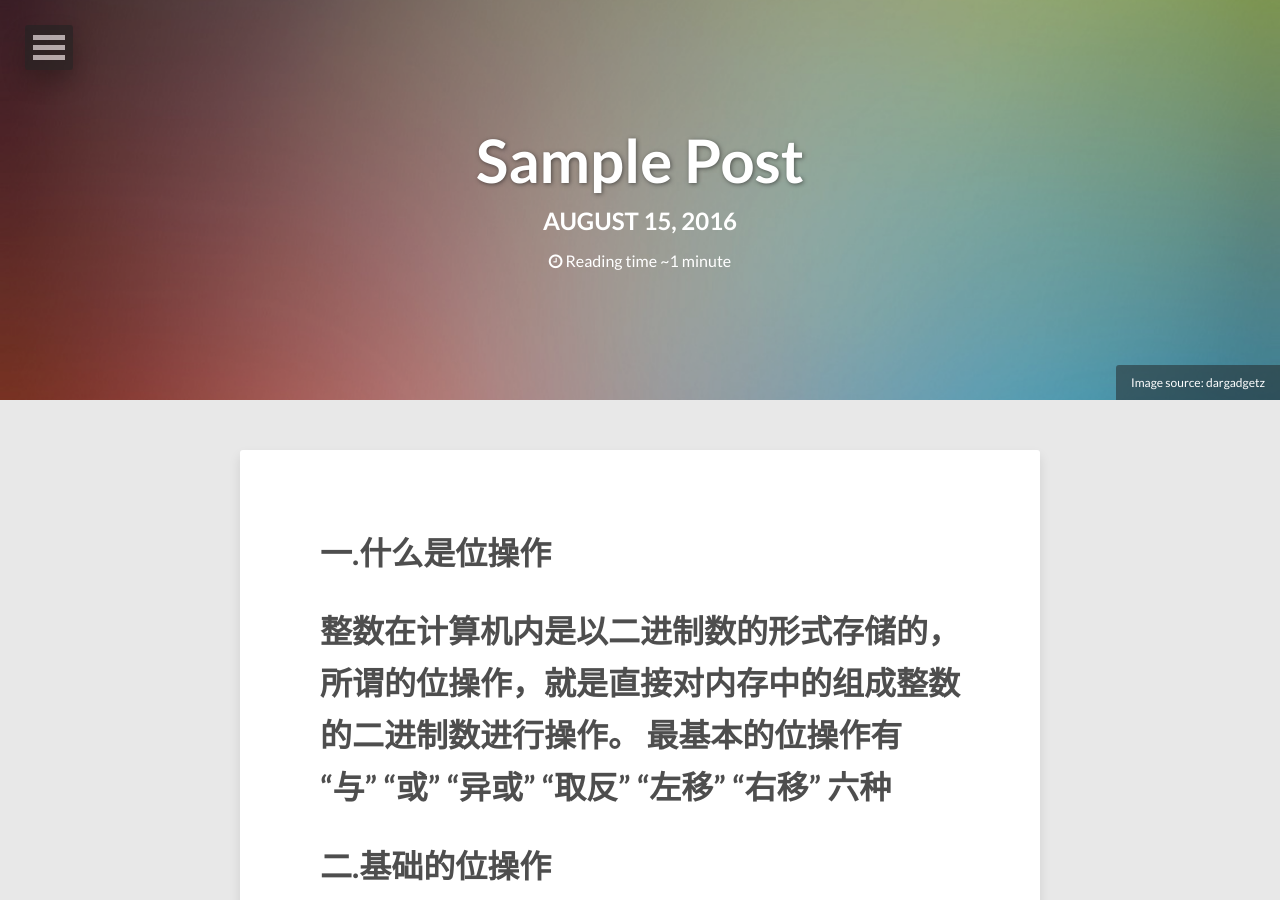
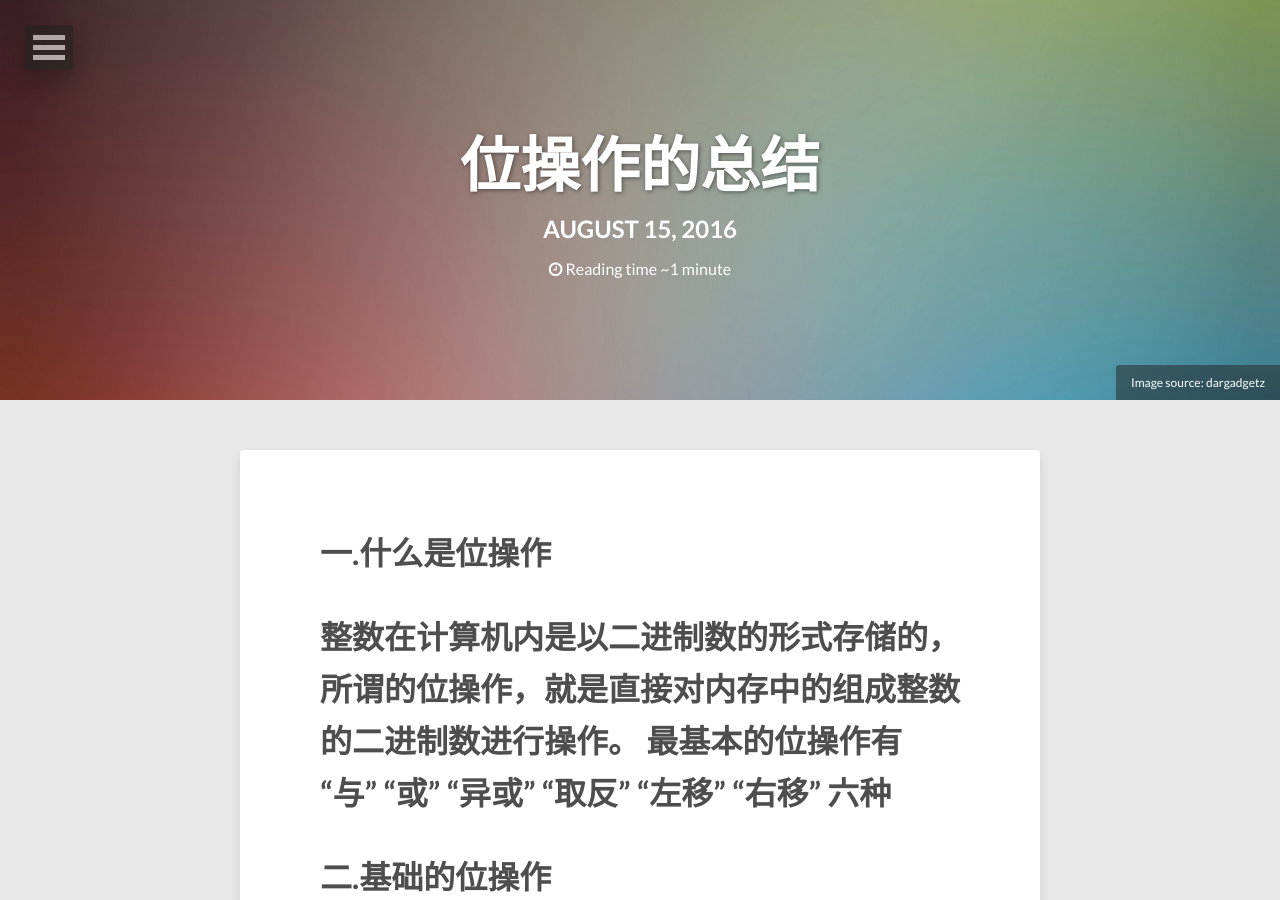
Before and after one commit to Kelvinmao/kelvinmao.github.io, a Jekyll site: the page built from _posts/2016-08-15-位操作的总结.md, in a window 1280 px wide and 900 px high. Built offline with Jekyll 4.4.1, drawn with Linux system fonts in a browser that asks for light colours; nearby versions of some CDN libraries.

Commit message:
Update 2016-08-15-位操作的总结.md

```diff
--- a/_posts/2016-08-15-位操作的总结.md
+++ b/_posts/2016-08-15-位操作的总结.md
@@ -1,6 +1,6 @@
 ---
 layout: post
-title: Sample Post
+title: 位操作的总结
 description: "记录了自己学习位操作过程中的体会，列举常见的位操作的应用"
 modified: 2014-12-24
 tags: [C++]
@@ -11,9 +11,9 @@ image:
 ---
 <h1>一.什么是位操作<h1>
 
-整数在计算机内是以二进制数的形式存储的，所谓的位操作，就是直接对内存中的组成整数的二进制数进行操作。
+<p>整数在计算机内是以二进制数的形式存储的，所谓的位操作，就是直接对内存中的组成整数的二进制数进行操作。
 
-最基本的位操作有 “与” “或” “异或” “取反” “左移” “右移” 六种
+最基本的位操作有 “与” “或” “异或” “取反” “左移” “右移” 六种</p>
 
 <h1>二.基础的位操作</h1>
 
```
